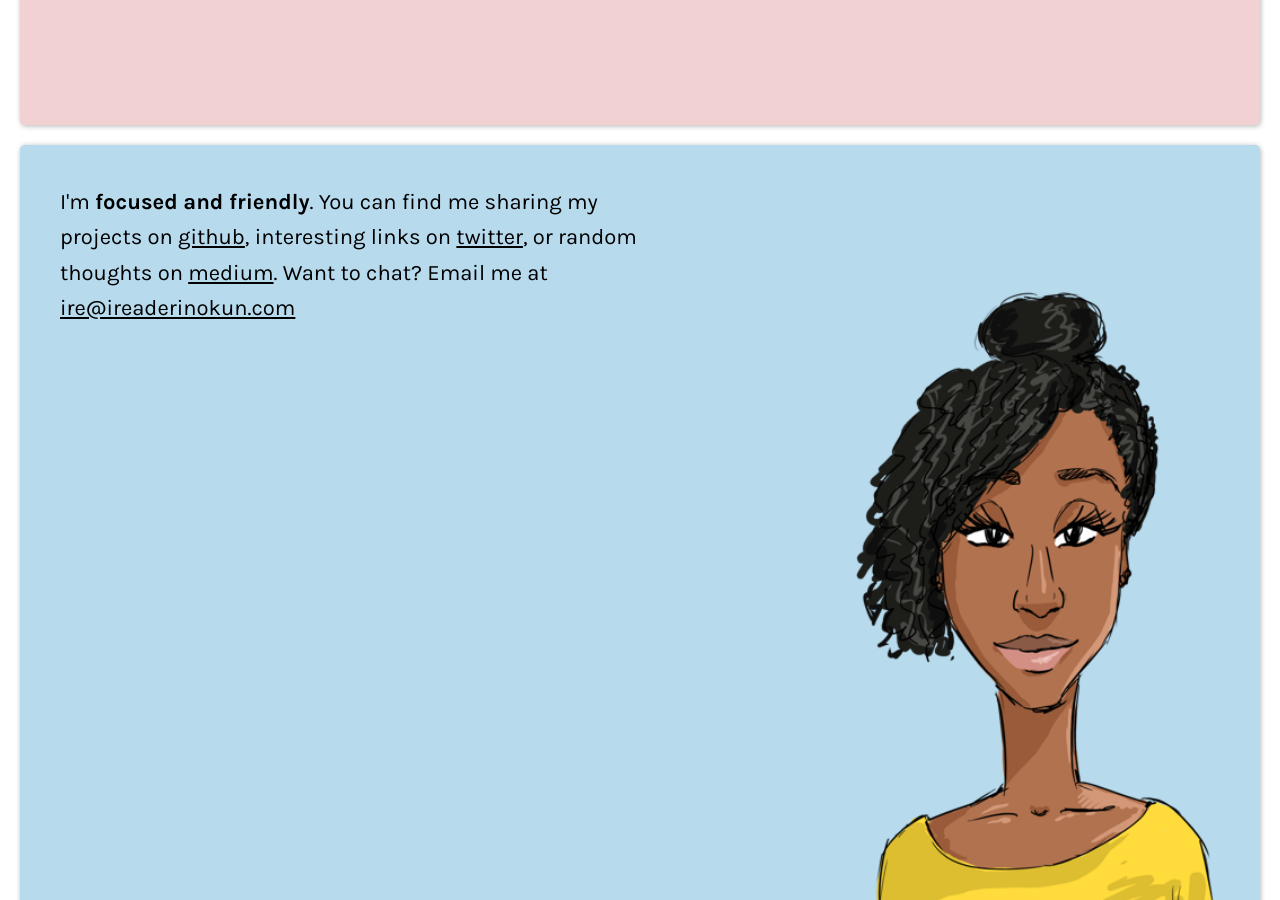
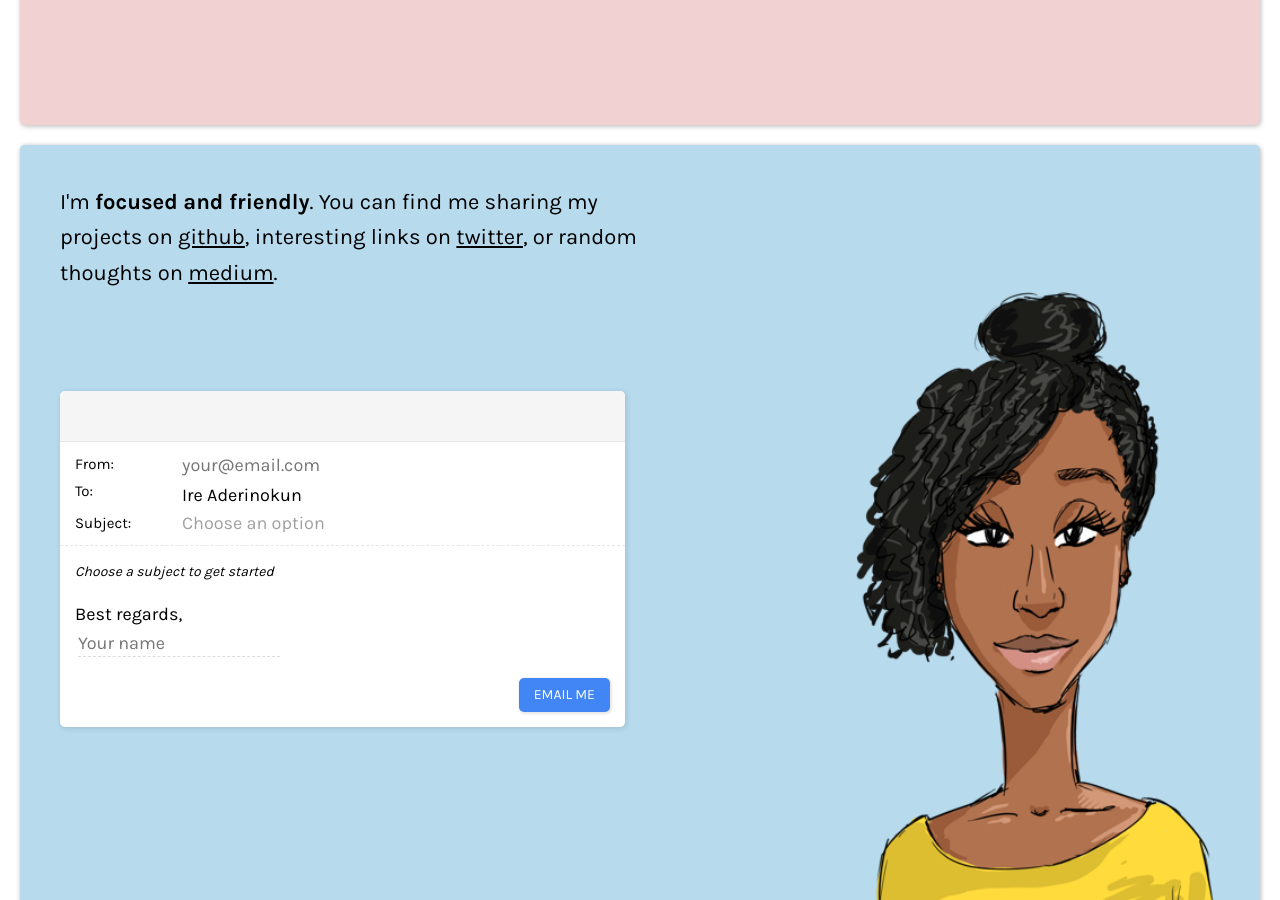
Before and after one commit to ireade/ireaderinokun.com, a Jekyll site: the page built from index.html, in a window 1280 px wide and 900 px high, scrolled down 5559 px. Built offline with Jekyll 4.4.1, drawn with Linux system fonts in a browser that asks for light colours.

Commit message:
contact form

```diff
--- a/_css/_modules.scss
+++ b/_css/_modules.scss
@@ -39,11 +39,7 @@
   transition: opacity 1s;
 }
 
-.excerpt-title {
-  font-weight: 600;
-  display: block;
-  margin-bottom: 10px;
-}
+
 
 .excerpt.inactive {
   opacity: 0.3;
--- a/_css/main.scss
+++ b/_css/main.scss
@@ -10,7 +10,8 @@
   'page-speaking',
   'page-work',
   'page-writing',
-  'modules'
+  'modules',
+  'form'
 ;
 
 .desktop-only {
--- a/_includes/section-contact.html
+++ b/_includes/section-contact.html
@@ -2,7 +2,50 @@
     <header class="page-header">
         {% include icon-mail.svg %}
         <h2 class="page-title">
-            I'm <strong>focused and friendly</strong>. You can find me sharing my projects on <a href="https://www.github.com/ireade">github</a>, interesting links on <a href="https://www.twitter.com/ireaderinokun">twitter</a>, or random thoughts on <a href="https://medium.com/@ireade">medium</a>. Want to chat? Email me at <a href="mailto:ire@ireaderinokun.com">ire@ireaderinokun.com</a>
+            I'm <strong>focused and friendly</strong>. You can find me sharing my projects on <a
+                href="https://www.github.com/ireade">github</a>, interesting links on <a
+                href="https://www.twitter.com/ireaderinokun">twitter</a>, or random thoughts on <a
+                href="https://medium.com/@ireade">medium</a>.</a>
         </h2>
     </header>
+
+    <section class="section-half">
+        <h3 class="sr-only">Contact Me</h3>
+        <form action="https://formspree.io/ire@ireaderinokun.com" method="POST" class="emailme-form">
+            <input type="hidden" name="_subject" value="Contact Ire Aderinokun" />
+            <div class="emailme-preheader">
+                {% include icon-mail.svg %}
+            </div>
+            <div class="emailme-header">
+                <div class="emailme-header-line">
+                    <label for="email" class="label">From:</label>
+                    <input type="text" class="value" name="email" id="email" placeholder="your@email.com" required>
+                </div>
+                <div class="emailme-header-line">
+                    <p class="label">To:</p>
+                    <p class="value">Ire Aderinokun</p>
+                </div>
+                <div class="emailme-header-line">
+                    <label class="label" for="subject">Subject:</label>
+                    <select name="subject" id="subject" name="subject" required>
+                        <option value="" disabled selected hidden>Choose an option</option>
+                        <option value="Let's Work Together" data-subject="work">Let's Work Together</option>
+                        <option value="I Need Advice" data-subject="advice">I Need Advice</option>
+                        <option value="Hello!" data-subject="other">Hello!</option>
+                    </select>
+                </div>
+            </div>
+            <div class="emailme-body">
+                <p class="emailme-message">
+                    <small>Choose a subject to get started</small>
+                </p>
+
+                Best regards,<br>
+                <input type="text" aria-label="Full Name" placeholder="Your name">
+            </div>
+            <div class="emailme-footer">
+                <button type="submit" class="emailme-submit">Email Me</button>
+            </div>
+        </form>
+    </section>
 </section>
```
Also changed, not shown: _css/_form.scss (added, +141 -0 lines), _css/_site.scss (+11 -0 lines), _css/_type.scss (+7 -0 lines), _scripts/page-contact.js (added, +51 -0 lines), assets/css/main.css, assets/js/main.js.
